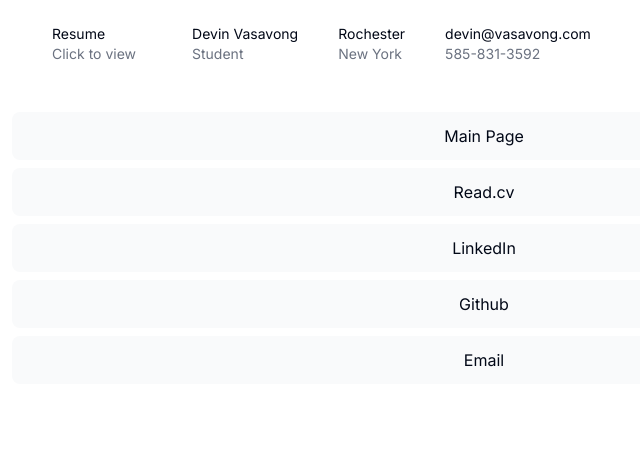
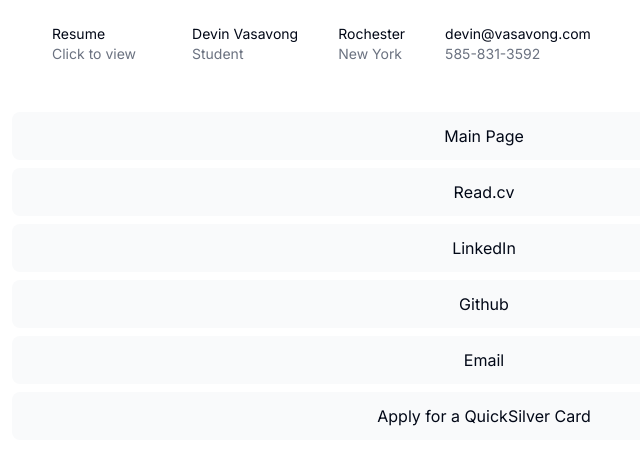
Before and after one commit to devinvasavong/portfolio, a Next.js app: page /links in a window 1280 px wide. Shown: the top 464 px of the page, without its empty margins (156-796 px from the left). Built offline with nearby package versions, Linux system fonts and the light colour scheme.

Commit message:
Added referral link

```diff
--- a/app/links/page.tsx
+++ b/app/links/page.tsx
@@ -32,6 +32,7 @@ export default function Links() {
                     <Card title="LinkedIn" link="https://linkedin.com/in/devinvasavong" caption="Connect with me" />
                     <Card title="Github" link="https://github.com/devinvasavong" />
                     <Card title="Email" link="mailto:devin@vasavong.com" />
+                    <Card title="Apply for a QuickSilver Card" link="https://i.capitalone.com/JCDXVGjJ4" />
                 </div>
             </div>
         </div>
```
